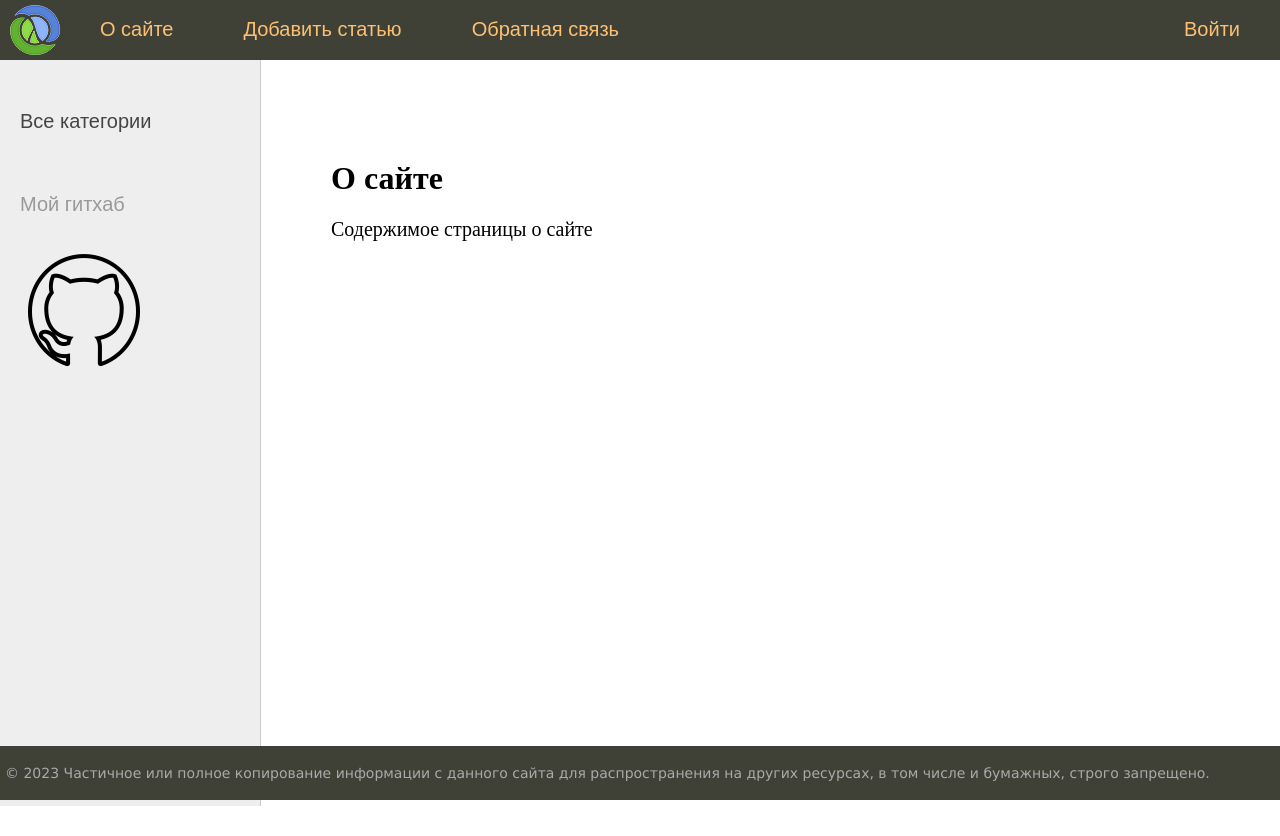
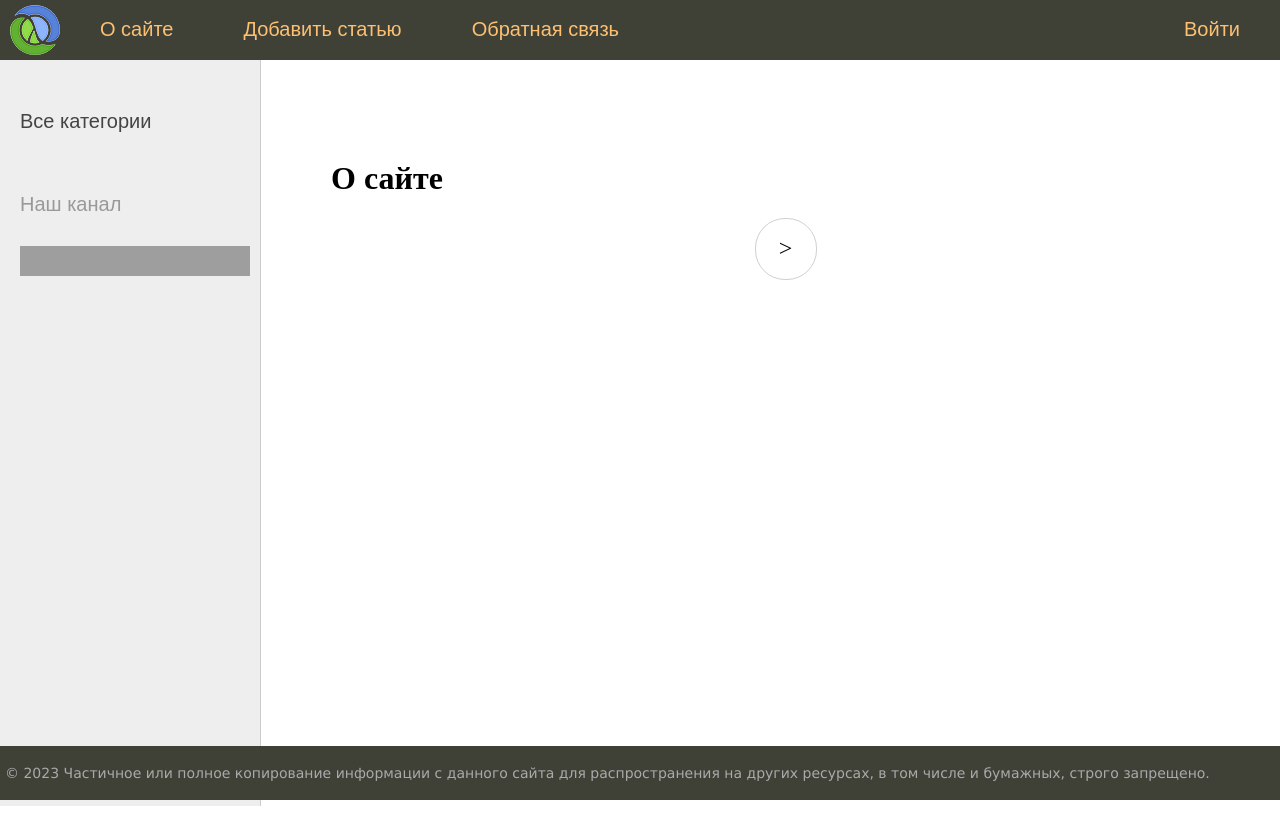
Before and after one commit to MaxIlyuhin/Ilyukhin_Django_First_Site, a Django app: page /about/ in a window 1280 px wide. Run offline with Django 4.2, Linux system fonts and the light colour scheme; data comes from the database, SQL or seed files in the repository; grey boxes are pictures that could not be loaded.

Commit message:
Adding Pagination

```diff
--- a/ilyukhinsite/women/models.py
+++ b/ilyukhinsite/women/models.py
@@ -21,7 +21,7 @@
     class Meta:
         verbose_name = 'Известные женщины'
         verbose_name_plural = 'Известные женщины'
-        ordering = ['-time_create', 'title']
+        ordering = ['id']
 
 
 class Category(models.Model):
--- a/ilyukhinsite/women/static/women/css/styles.css
+++ b/ilyukhinsite/women/static/women/css/styles.css
@@ -194,13 +194,13 @@
 }
 .left-chapters ul li.share a.share-yt {
 	width: 100%;
-	height: 140px;
-	background: url('../images/git.png') no-repeat 0 0
+	height: 30px;
+	background: url('../images/share_yt.png') no-repeat 0 0
 }
 .left-chapters ul li.share a.share-yt:hover {
 	width: 100%;
-	height: 140px;
-	background: url('../images/git.png') no-repeat 0 -5px
+	height: 30px;
+	background: url('../images/share_yt.png') no-repeat 0 -30px
 }
 
 .content {
@@ -390,3 +390,41 @@
     min-width: 200px;
     font-size: 16px;
 }
+
+.list-pages {
+	text-align: center;
+	margin: 0 0 20px 0;
+}
+.list-pages ul {
+	margin: 20px 0 0 0;
+	padding: 0;
+	list-style: none;
+}
+.list-pages ul li {
+	display: inline-block;
+	margin: 0 20px 0 0;
+}
+.list-pages a {
+	color: #000;
+	font-size: 24px;
+	text-decoration: none;
+}
+.list-pages .page-num, .page-num-selected {
+	display: inline-block;
+	width: 60px;
+	height: 44px;
+	padding: 16px 0 0 0;
+	border: 1px solid #d0d0d0;
+	border-radius: 30px;
+}
+.list-pages .page-num:hover {
+	box-shadow: 3px 3px 1px #d0d0d0;
+}
+.list-pages .page-num-selected {
+	border: none;
+	color: #000;
+	font-size: 20px;
+}
+.list-pages .page-num-selected:hover {
+	box-shadow: none;
+}
--- a/ilyukhinsite/women/templates/women/about.html
+++ b/ilyukhinsite/women/templates/women/about.html
@@ -2,5 +2,5 @@
 
 {% block content %}
 <h1>{{title}}</h1>
-<p>Содержимое страницы о сайте
+
 {% endblock %}
--- a/ilyukhinsite/women/templates/women/base.html
+++ b/ilyukhinsite/women/templates/women/base.html
@@ -52,8 +52,8 @@
 
 
 		<li class="share">
-		<p>Мой гитхаб</p>
-		<a class="share-yt" href="https://github.com/MaxIlyuhin" target="_blank" rel="nofollow"></a>
+		<p>Наш канал</p>
+		<a class="share-yt" href="https://www.youtube.com/channel/UClJzWfGWuGJL2t-3dYKcHTA/playlists" target="_blank" rel="nofollow"></a>
 		</li>
 	</ul>
 </td>
@@ -67,6 +67,34 @@
 	<div class="content-text">
 {% block content %}
 {% endblock %}
+{% if page_obj.has_other_pages %}
+<nav class="list-pages">
+    <ul>
+{% if page_obj.has_previous %}
+<li class="page-num">
+	<a href="?page={{ page_obj.previous_page_number }}">&lt;</a>
+</li>
+{% endif %}
+
+        {% for p in paginator.page_range %}
+		{% if page_obj.number == p %}
+        <li class="page-num page-num-selected">{{ p }}</li>
+		{% elif p >= page_obj.number|add:-2 and p <= page_obj.number|add:2  %}
+        <li class="page-num">
+            <a href="?page={{ p }}">{{ p }}</a>
+        </li>
+		{% endif %}
+        {% endfor %}
+
+{% if page_obj.has_next %}
+<li class="page-num">
+	<a href="?page={{ page_obj.next_page_number }}">&gt;</a>
+</li>
+{% endif %}
+
+    </ul>
+</nav>
+{% endif %}
 	</div>
 <!-- Конец блока контента -->
 
--- a/ilyukhinsite/women/utils.py
+++ b/ilyukhinsite/women/utils.py
@@ -10,6 +10,8 @@
 
 
 class DataMixin:
+        paginate_by = 3
+
         def get_user_context(self, **kwargs):
                 context = kwargs
                 cats = Category.objects.annotate(Count('women'))
--- a/ilyukhinsite/women/views.py
+++ b/ilyukhinsite/women/views.py
@@ -1,3 +1,5 @@
+from django.contrib.auth.decorators import login_required
+from django.core.paginator import Paginator
 from django.http import HttpResponse, HttpResponseNotFound, Http404
 from django.shortcuts import render, redirect, get_object_or_404
 from django.urls import reverse_lazy
@@ -8,7 +10,6 @@
 from .models import *
 from .utils import *
 
-
 class WomenHome(DataMixin, ListView):
     model = Women
     template_name = 'women/index.html'
@@ -16,11 +17,13 @@
 
     def get_context_data(self, *, object_list=None, **kwargs):
         context = super().get_context_data(**kwargs)
-        c_def = self.get_user_context(title='Главная страница')
+        c_def = self.get_user_context(title="Главная страница")
         return dict(list(context.items()) + list(c_def.items()))
 
     def get_queryset(self):
         return Women.objects.filter(is_published=True)
+
+
 # def index(request):
 #     posts = Women.objects.all()
 #
@@ -30,11 +33,16 @@
 #         'title': 'Главная страница',
 #         'cat_selected': 0,
 #     }
+#
 #     return render(request, 'women/index.html', context=context)
 
+def about(request):
+    contact_list = Women.objects.all()
+    paginator = Paginator(contact_list, 3)
 
-def about(request):
-    return render(request, 'women/about.html', {'menu': menu, 'title': 'О сайте'})
+    page_number = request.GET.get('page')
+    page_obj = paginator.get_page(page_number)
+    return render(request, 'women/about.html', {'page_obj': page_obj, 'menu': menu, 'title': 'О сайте'})
 
 
 class AddPage(LoginRequiredMixin, DataMixin, CreateView):
@@ -46,7 +54,7 @@
 
     def get_context_data(self, *, object_list=None, **kwargs):
         context = super().get_context_data(**kwargs)
-        c_def = self.get_user_context(title='Добавление статьи')
+        c_def = self.get_user_context(title="Добавление статьи")
         return dict(list(context.items()) + list(c_def.items()))
 
 
@@ -57,15 +65,12 @@
 #             #print(form.cleaned_data)
 #             form.save()
 #             return redirect('home')
-#
 #     else:
 #         form = AddPostForm()
-#     return render(request, 'women/addpage.html', {'form': form, 'menu': menu, 'title': "Добавление статьи"})
-
+#     return render(request, 'women/addpage.html', {'form': form, 'menu': menu, 'title': 'Добавление статьи'})
 
 def contact(request):
     return HttpResponse("Обратная связь")
-
 
 def login(request):
     return HttpResponse("Авторизация")
@@ -73,7 +78,6 @@
 
 def pageNotFound(request, exception):
     return HttpResponseNotFound('<h1>Страница не найдена</h1>')
-
 
 # def show_post(request, post_slug):
 #     post = get_object_or_404(Women, slug=post_slug)
@@ -84,6 +88,7 @@
 #         'title': post.title,
 #         'cat_selected': post.cat_id,
 #     }
+#
 #     return render(request, 'women/post.html', context=context)
 
 class ShowPost(DataMixin, DetailView):
@@ -126,4 +131,5 @@
 #         'title': 'Отображение по рубрикам',
 #         'cat_selected': cat_id,
 #     }
+#
 #     return render(request, 'women/index.html', context=context)
```
